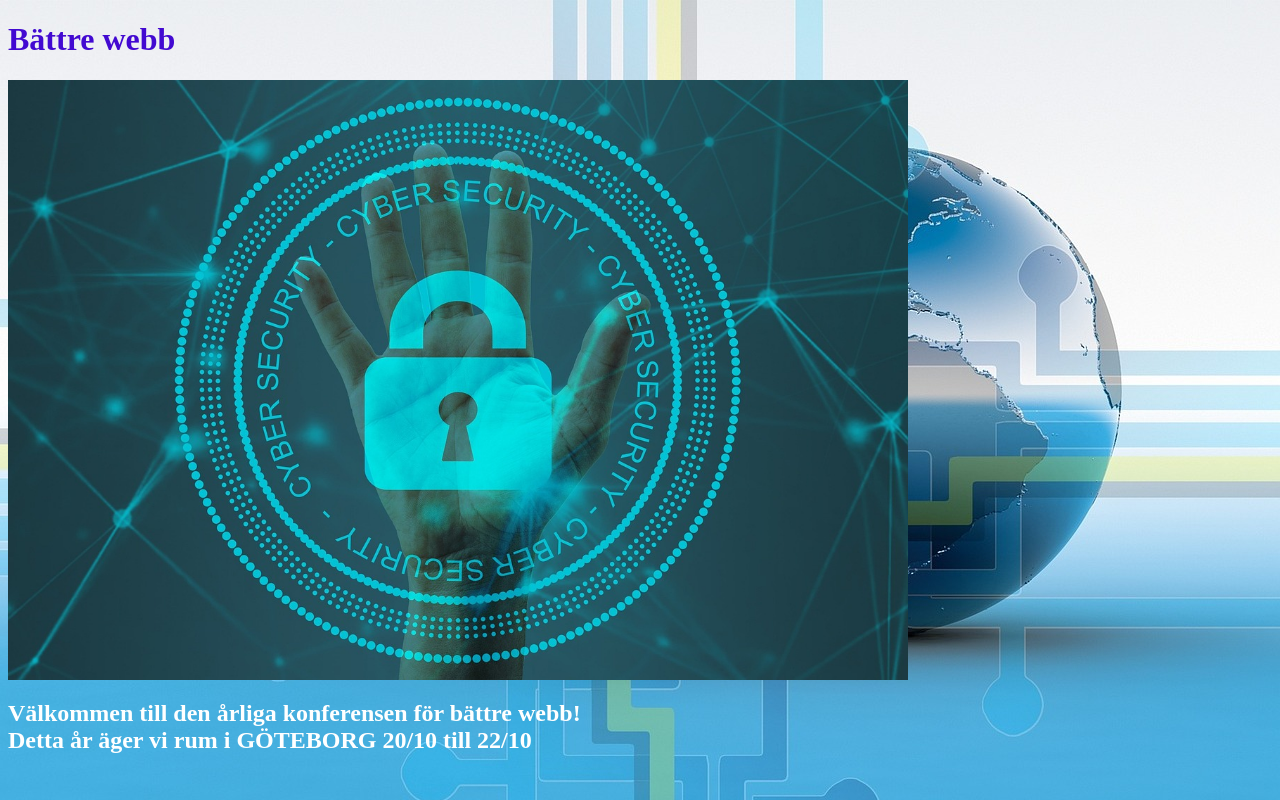
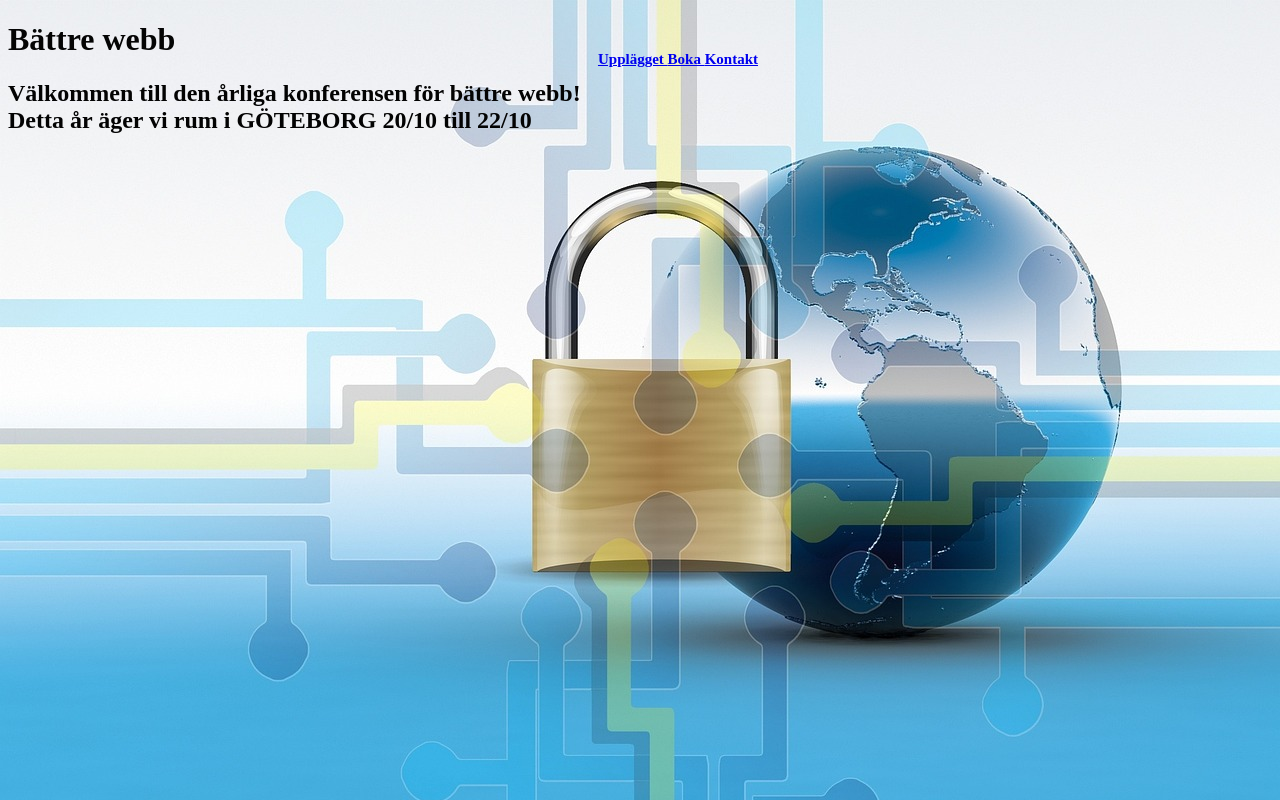
Before and after one commit to HannisenGo1/Battrewebb, a plain HTML site: page index.html in a window 1280 px wide. Drawn offline with Linux system fonts and the light colour scheme.

Commit message:
ändrad text i html css

```diff
--- a/index.css
+++ b/index.css
@@ -1,18 +1,33 @@
 body {
 	background-image: url(internet.jpg);
 }
+body {
+	display: block;
+	margin:8px;
+}
 
+.menyknappar{
+	text-decoration: none;
+	font-weight: bold;
+	font-size: 15px;
+	background-color: none;
+	padding: 2em;
+	text-align: center;
+	border: 1em;
+	position: fixed;
+	width: 100%;
+}
 header {
 	color:rgb(66, 9, 209);
 	position: center;
 }
 h1 {
-	color: rgb(66, 9, 209);
+	color: rgb(4, 4, 4);
 	position: center;
 }
 
 h2 {
-	color: white;
+	color: rgb(3, 3, 3);
 }
 
 .foto-container {
--- a/index.html
+++ b/index.html
@@ -8,12 +8,22 @@
 </head>
 <body>
 
-<header> </header>
+<header>
+<div class="Meny-container">
+	<div class="menyknappar">
+		<a href="#upplägg"> Upplägget </a>
+		<a href="boka"> Boka </a>
+		<a href="kontakt">Kontakt</a>
+	</div>
+</div>
+</header>
+<selection>
+
+
+
+</selection>
 <h1>Bättre webb</h1>
 
-<div class="foto-container">
-<img src="cyber.jpg" alt="skydda mot cyber">
-</div>
 
 <h2>Välkommen till den årliga konferensen för bättre webb! <br>
 Detta år äger vi rum i GÖTEBORG 20/10 till 22/10</h2>
```
